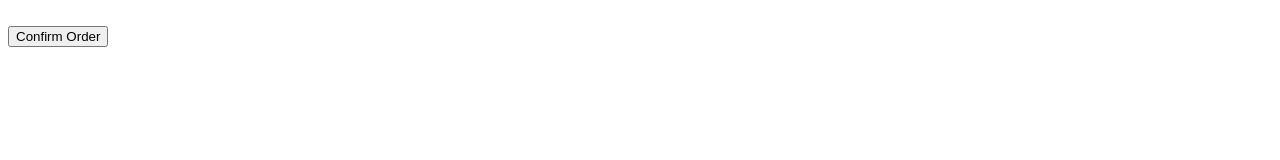
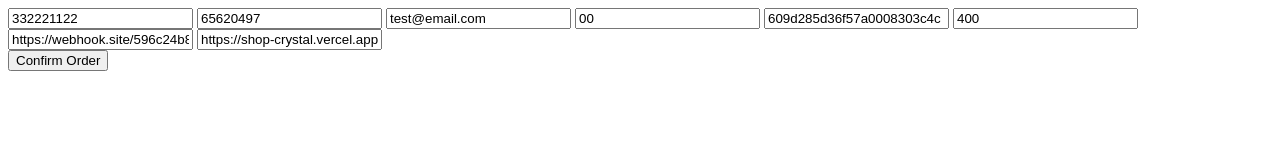
Before and after one commit to DotMatter/paysolution, a plain HTML site: page index.html in a window 1280 px wide. Drawn offline with Linux system fonts and the light colour scheme.

Commit message:
Update index.html

```diff
--- a/index.html
+++ b/index.html
@@ -4,12 +4,15 @@
                                                 </head>
                                                 <body bgcolor="#FFFFFF" text="#000000">
                                                     <form method="post" action="https://www.thaiepay.com/epaylink/payment.aspx">
-                                                        <input type="hidden" name="refno" value="999999999999">
-                                                        <input type="hidden" name="merchantid" value="12345678">
-                                                        <input type="hidden" name="customeremail" value="test@email.com">
-                                                        <input type="hidden" name="cc" value="00">
-                                                        <input type="hidden" name="productdetail" value="Testing Product">
-                                                        <input type="hidden" name="total" value="400">
+                                                        <input type="text" name="refno" value="332221122">
+                                                        <input type="text" name="merchantid" value="65620497">
+                                                        <input type="text" name="customeremail" value="test@email.com">
+                                                        <input type="text" name="cc" value="00">
+                                                        <input type="text" name="productdetail" value="609d285d36f57a0008303c4c">
+                                                        <input type="text" name="total" value="400">
+                                                        <input type="text" name="postbackurl" value="https://webhook.site/596c24b8-6c9f-49ab-86fa-2f3716b833b2">
+                                                        <input type="text" name="returnurl" value="https://shop-crystal.vercel.app/users/complete/609d285d36f57a0008303c4c">
+
                                                         <br>
                                                         <input type="submit" name="Submit" value="Confirm Order">
                                                     </form>
```
